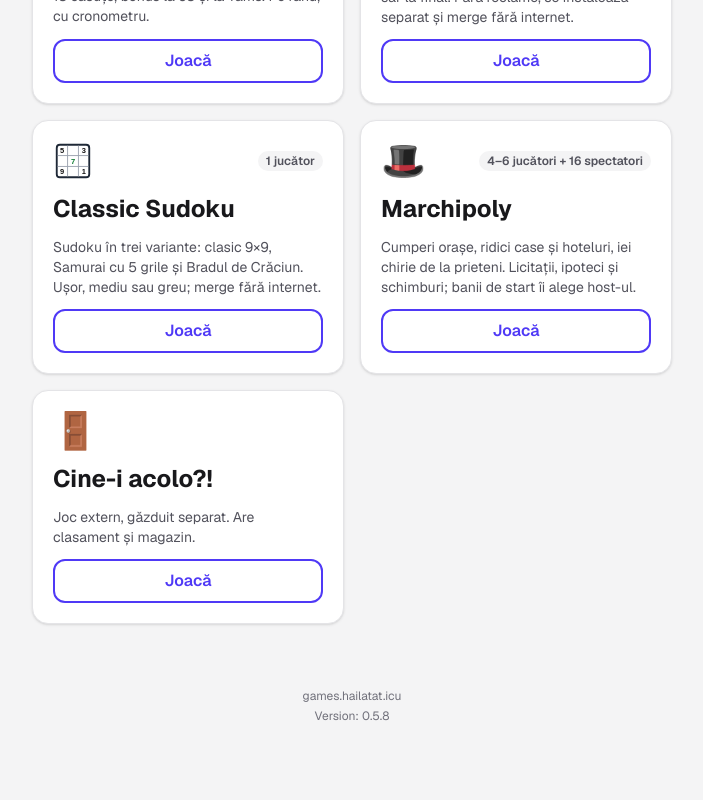
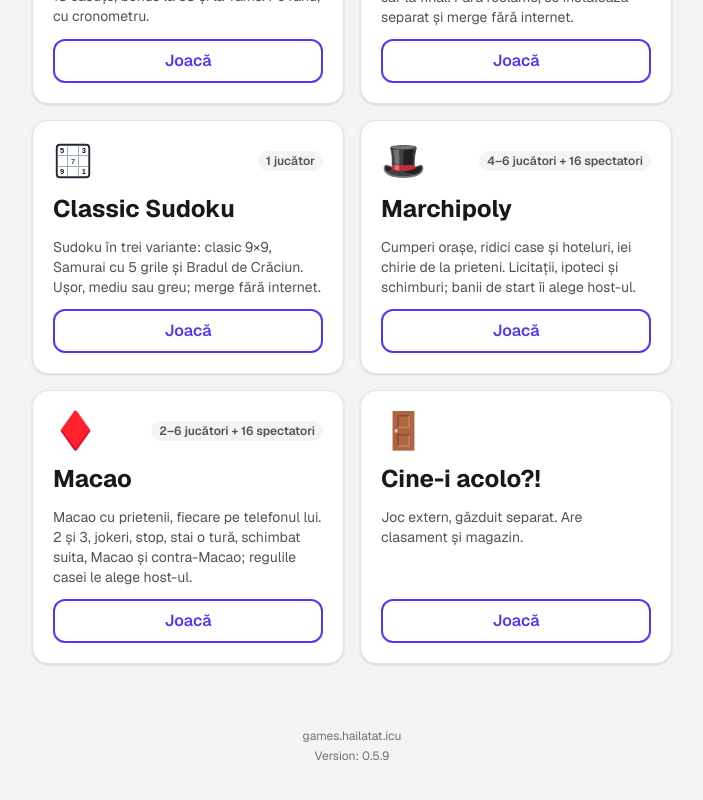
Before and after one commit to florin2495/hailataticu-hub, a Next.js app: page / in a window 1280 px wide. Shown: the part 1762-2562 px from the top of the page, without its empty margins (288-991 px from the left). Built offline with nearby package versions, Linux system fonts and the light colour scheme.

Commit message:
Add Macao as game 15 (zone /macao, card ♦️, leaderboard tab); v0.5.9

```diff
--- a/next.config.ts
+++ b/next.config.ts
@@ -19,6 +19,7 @@ const zones: { path: string; origin: string }[] = [
   { path: "/classicsolitaire", origin: "https://012web-classic-solitaire-game.vercel.app" },
   { path: "/classicsudoku", origin: "https://013web-classic-sudoku-game.vercel.app" },
   { path: "/marchipoly", origin: "https://014web-marchipoly-game.vercel.app" },
+  { path: "/macao", origin: "https://015web-macao-game.vercel.app" },
 ];
 
 const nextConfig: NextConfig = {
--- a/package.json
+++ b/package.json
@@ -1,6 +1,6 @@
 {
   "name": "hailataticu-hub",
-  "version": "0.5.8",
+  "version": "0.5.9",
   "private": true,
   "scripts": {
     "dev": "next dev",
--- a/src/games.ts
+++ b/src/games.ts
@@ -143,6 +143,14 @@ const gameList: Game[] = [
     tag: "4–6 jucători + 16 spectatori",
   },
   {
+    slug: "macao",
+    name: "Macao",
+    description: "Macao cu prietenii, fiecare pe telefonul lui. 2 și 3, jokeri, stop, stai o tură, schimbat suita, Macao și contra-Macao; regulile casei le alege host-ul.",
+    url: "/macao",
+    emoji: "♦️",
+    tag: "2–6 jucători + 16 spectatori",
+  },
+  {
     slug: "cine-i-acolo",
     name: "Cine-i acolo?!",
     description: "Joc extern, găzduit separat. Are clasament și magazin.",
```
Also changed, not shown: 2 other files (tests, documents, lock files or other folders).
